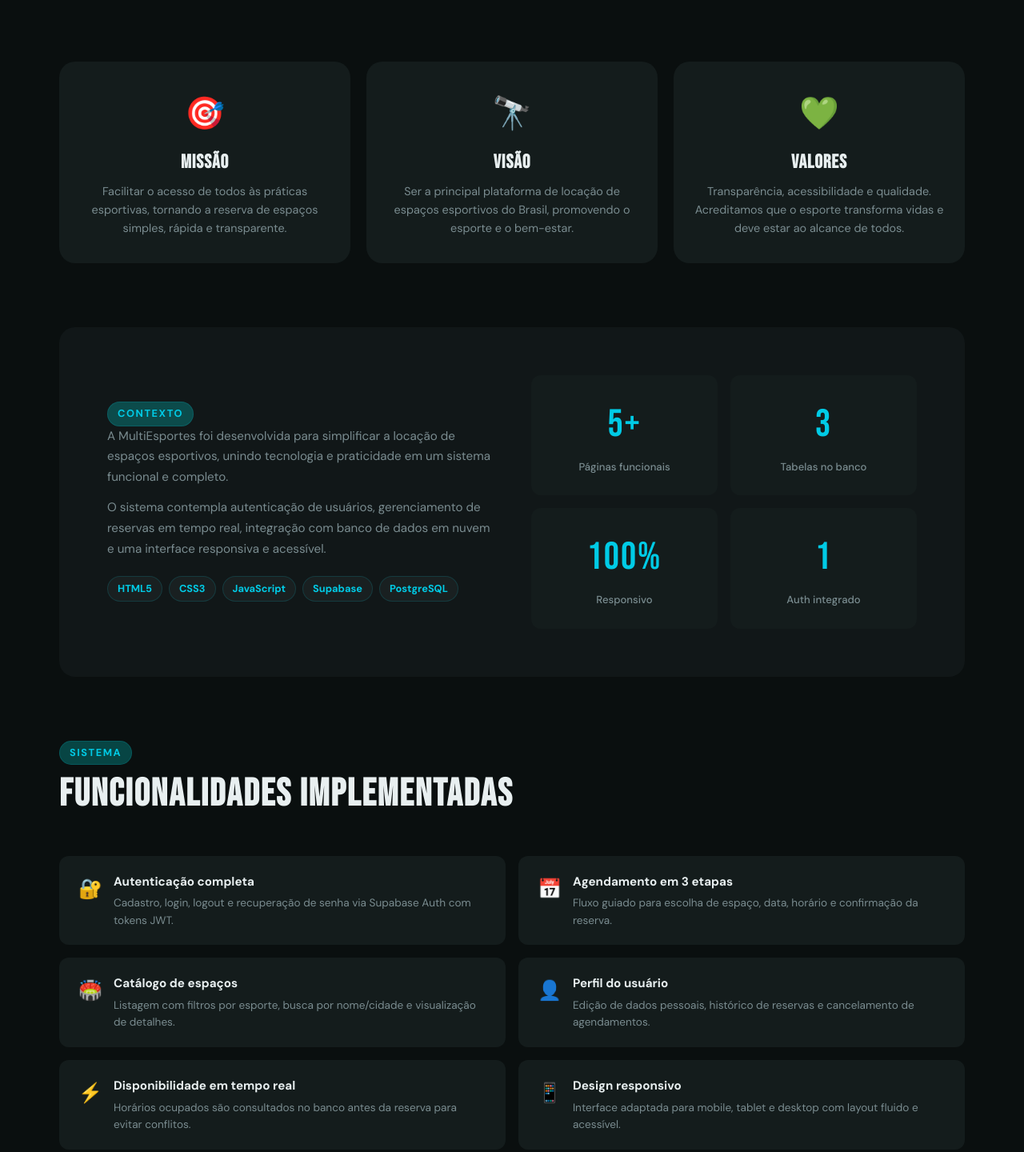
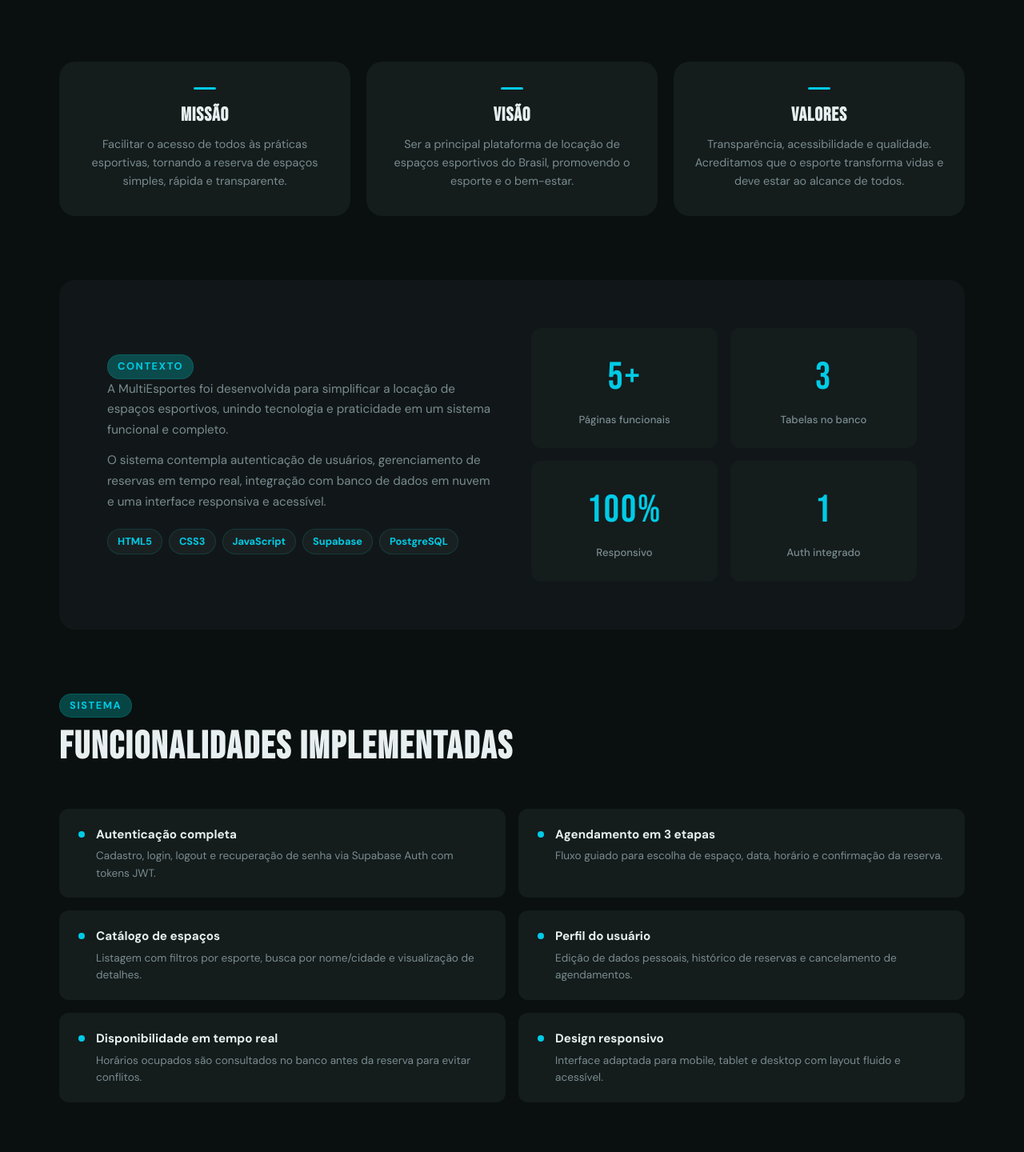
Before and after one commit to 9dissouza6/MultiEsportes, a plain HTML site: page pages/sobre.html in a window 1280 px wide. Shown: the part 273-1713 px from the top of the page at 80% size. Drawn offline with nearby package versions, Linux system fonts and the light colour scheme.

Commit message:
Update sobre.html

```diff
--- a/pages/sobre.html
+++ b/pages/sobre.html
@@ -45,7 +45,7 @@
       transform: translateY(-4px);
       box-shadow: var(--shadow-green);
     }
-    .missao-icon { font-size: 2.5rem; display: block; margin-bottom: 16px; }
+    .missao-icon { display: block; width: 28px; height: 3px; border-radius: 2px; background: var(--green); margin: 0 auto 18px; }
     .missao-card h3 { font-family: var(--font-display); font-size: 1.5rem; letter-spacing: 0.04em; margin-bottom: 10px; }
     .missao-card p { font-size: 0.9rem; color: var(--text-muted); line-height: 1.6; }
 
@@ -119,7 +119,7 @@
       transition: var(--transition);
     }
     .feature-item:hover { border-color: var(--border); }
-    .feature-item .fi { font-size: 1.5rem; flex-shrink: 0; margin-top: 2px; }
+    .feature-item .fi { width: 8px; height: 8px; border-radius: 50%; background: var(--green); flex-shrink: 0; margin-top: 8px; }
     .feature-item h4 { font-size: 0.95rem; font-weight: 700; margin-bottom: 4px; }
     .feature-item p { font-size: 0.85rem; color: var(--text-muted); }
 
@@ -158,17 +158,17 @@
       <!-- MISSÃO / VISÃO / VALORES -->
       <div class="missao-grid">
         <div class="missao-card">
-          <span class="missao-icon">🎯</span>
+          <span class="missao-icon"></span>
           <h3>Missão</h3>
           <p>Facilitar o acesso de todos às práticas esportivas, tornando a reserva de espaços simples, rápida e transparente.</p>
         </div>
         <div class="missao-card">
-          <span class="missao-icon">🔭</span>
+          <span class="missao-icon"></span>
           <h3>Visão</h3>
           <p>Ser a principal plataforma de locação de espaços esportivos do Brasil, promovendo o esporte e o bem-estar.</p>
         </div>
         <div class="missao-card">
-          <span class="missao-icon">💚</span>
+          <span class="missao-icon"></span>
           <h3>Valores</h3>
           <p>Transparência, acessibilidade e qualidade. Acreditamos que o esporte transforma vidas e deve estar ao alcance de todos.</p>
         </div>
@@ -203,42 +203,42 @@
       </div>
       <div class="features-grid">
         <div class="feature-item">
-          <span class="fi">🔐</span>
+          <span class="fi"></span>
           <div>
             <h4>Autenticação completa</h4>
             <p>Cadastro, login, logout e recuperação de senha via Supabase Auth com tokens JWT.</p>
           </div>
         </div>
         <div class="feature-item">
-          <span class="fi">📅</span>
+          <span class="fi"></span>
           <div>
             <h4>Agendamento em 3 etapas</h4>
             <p>Fluxo guiado para escolha de espaço, data, horário e confirmação da reserva.</p>
           </div>
         </div>
         <div class="feature-item">
-          <span class="fi">🏟️</span>
+          <span class="fi"></span>
           <div>
             <h4>Catálogo de espaços</h4>
             <p>Listagem com filtros por esporte, busca por nome/cidade e visualização de detalhes.</p>
           </div>
         </div>
         <div class="feature-item">
-          <span class="fi">👤</span>
+          <span class="fi"></span>
           <div>
             <h4>Perfil do usuário</h4>
             <p>Edição de dados pessoais, histórico de reservas e cancelamento de agendamentos.</p>
           </div>
         </div>
         <div class="feature-item">
-          <span class="fi">⚡</span>
+          <span class="fi"></span>
           <div>
             <h4>Disponibilidade em tempo real</h4>
             <p>Horários ocupados são consultados no banco antes da reserva para evitar conflitos.</p>
           </div>
         </div>
         <div class="feature-item">
-          <span class="fi">📱</span>
+          <span class="fi"></span>
           <div>
             <h4>Design responsivo</h4>
             <p>Interface adaptada para mobile, tablet e desktop com layout fluido e acessível.</p>
@@ -297,7 +297,7 @@
         const name = session.user.user_metadata?.full_name?.split(' ')[0] || 'Usuário';
         navActions.innerHTML =
           '<a href="meus-agendamentos.html" class="btn-outline">Agendamentos</a>' +
-          '<a href="perfil.html" class="btn-primary">👤 ' + name + '</a>';
+          '<a href="perfil.html" class="btn-primary">' + name + '</a>';
       }
     })();
     window.addEventListener('scroll', () => {
```
